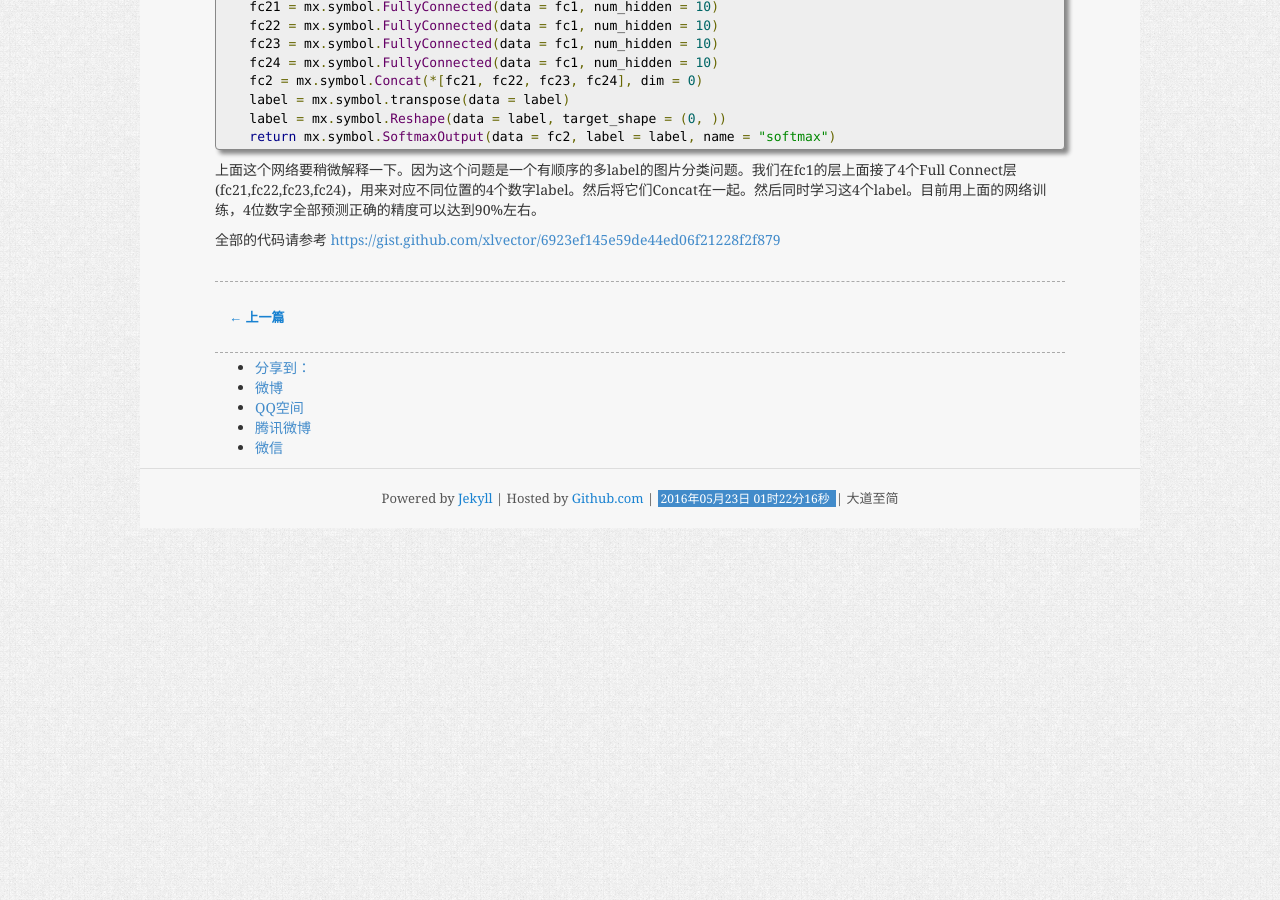
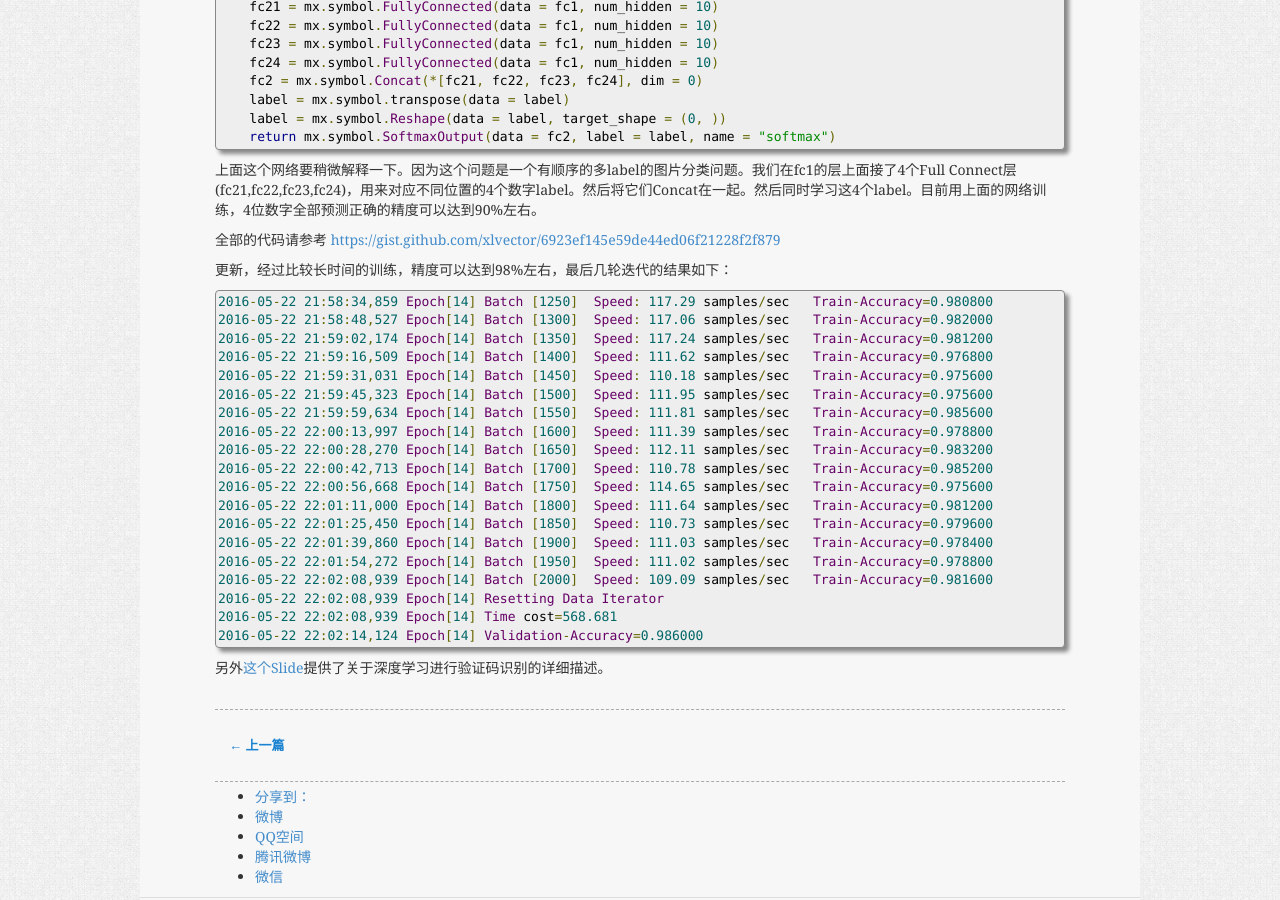
Before and after one commit to xlvector/xlvector.github.com, a Jekyll site: the page built from _posts/2016-05-18-mxnet-ocr-cnn.md, in a window 1280 px wide and 900 px high, scrolled down 1928 px. Built offline with Jekyll 4.4.1, drawn with Linux system fonts in a browser that asks for light colours; Markdown is read by kramdown in place of the engine named in the settings; comment, search, counter and statistics services are not loaded.

Commit message:
more info

```diff
--- a/_posts/2016-05-18-mxnet-ocr-cnn.md
+++ b/_posts/2016-05-18-mxnet-ocr-cnn.md
@@ -102,3 +102,27 @@ OCR是一个古老的问题。这里我们考虑一类特殊的OCR问题，就
 上面这个网络要稍微解释一下。因为这个问题是一个有顺序的多label的图片分类问题。我们在fc1的层上面接了4个Full Connect层(fc21,fc22,fc23,fc24)，用来对应不同位置的4个数字label。然后将它们Concat在一起。然后同时学习这4个label。目前用上面的网络训练，4位数字全部预测正确的精度可以达到90%左右。
 
 全部的代码请参考 [https://gist.github.com/xlvector/6923ef145e59de44ed06f21228f2f879](https://gist.github.com/xlvector/6923ef145e59de44ed06f21228f2f879)
+
+更新，经过比较长时间的训练，精度可以达到98%左右，最后几轮迭代的结果如下：
+
+    2016-05-22 21:58:34,859 Epoch[14] Batch [1250]  Speed: 117.29 samples/sec   Train-Accuracy=0.980800
+    2016-05-22 21:58:48,527 Epoch[14] Batch [1300]  Speed: 117.06 samples/sec   Train-Accuracy=0.982000
+    2016-05-22 21:59:02,174 Epoch[14] Batch [1350]  Speed: 117.24 samples/sec   Train-Accuracy=0.981200
+    2016-05-22 21:59:16,509 Epoch[14] Batch [1400]  Speed: 111.62 samples/sec   Train-Accuracy=0.976800
+    2016-05-22 21:59:31,031 Epoch[14] Batch [1450]  Speed: 110.18 samples/sec   Train-Accuracy=0.975600
+    2016-05-22 21:59:45,323 Epoch[14] Batch [1500]  Speed: 111.95 samples/sec   Train-Accuracy=0.975600
+    2016-05-22 21:59:59,634 Epoch[14] Batch [1550]  Speed: 111.81 samples/sec   Train-Accuracy=0.985600
+    2016-05-22 22:00:13,997 Epoch[14] Batch [1600]  Speed: 111.39 samples/sec   Train-Accuracy=0.978800
+    2016-05-22 22:00:28,270 Epoch[14] Batch [1650]  Speed: 112.11 samples/sec   Train-Accuracy=0.983200
+    2016-05-22 22:00:42,713 Epoch[14] Batch [1700]  Speed: 110.78 samples/sec   Train-Accuracy=0.985200
+    2016-05-22 22:00:56,668 Epoch[14] Batch [1750]  Speed: 114.65 samples/sec   Train-Accuracy=0.975600
+    2016-05-22 22:01:11,000 Epoch[14] Batch [1800]  Speed: 111.64 samples/sec   Train-Accuracy=0.981200
+    2016-05-22 22:01:25,450 Epoch[14] Batch [1850]  Speed: 110.73 samples/sec   Train-Accuracy=0.979600
+    2016-05-22 22:01:39,860 Epoch[14] Batch [1900]  Speed: 111.03 samples/sec   Train-Accuracy=0.978400
+    2016-05-22 22:01:54,272 Epoch[14] Batch [1950]  Speed: 111.02 samples/sec   Train-Accuracy=0.978800
+    2016-05-22 22:02:08,939 Epoch[14] Batch [2000]  Speed: 109.09 samples/sec   Train-Accuracy=0.981600
+    2016-05-22 22:02:08,939 Epoch[14] Resetting Data Iterator
+    2016-05-22 22:02:08,939 Epoch[14] Time cost=568.681
+    2016-05-22 22:02:14,124 Epoch[14] Validation-Accuracy=0.986000
+
+另外[这个Slide](http://www.cs.sjsu.edu/faculty/pollett/masters/Semesters/Spring15/geetika/CS298%20Slides%20-%20PDF)提供了关于深度学习进行验证码识别的详细描述。
```
